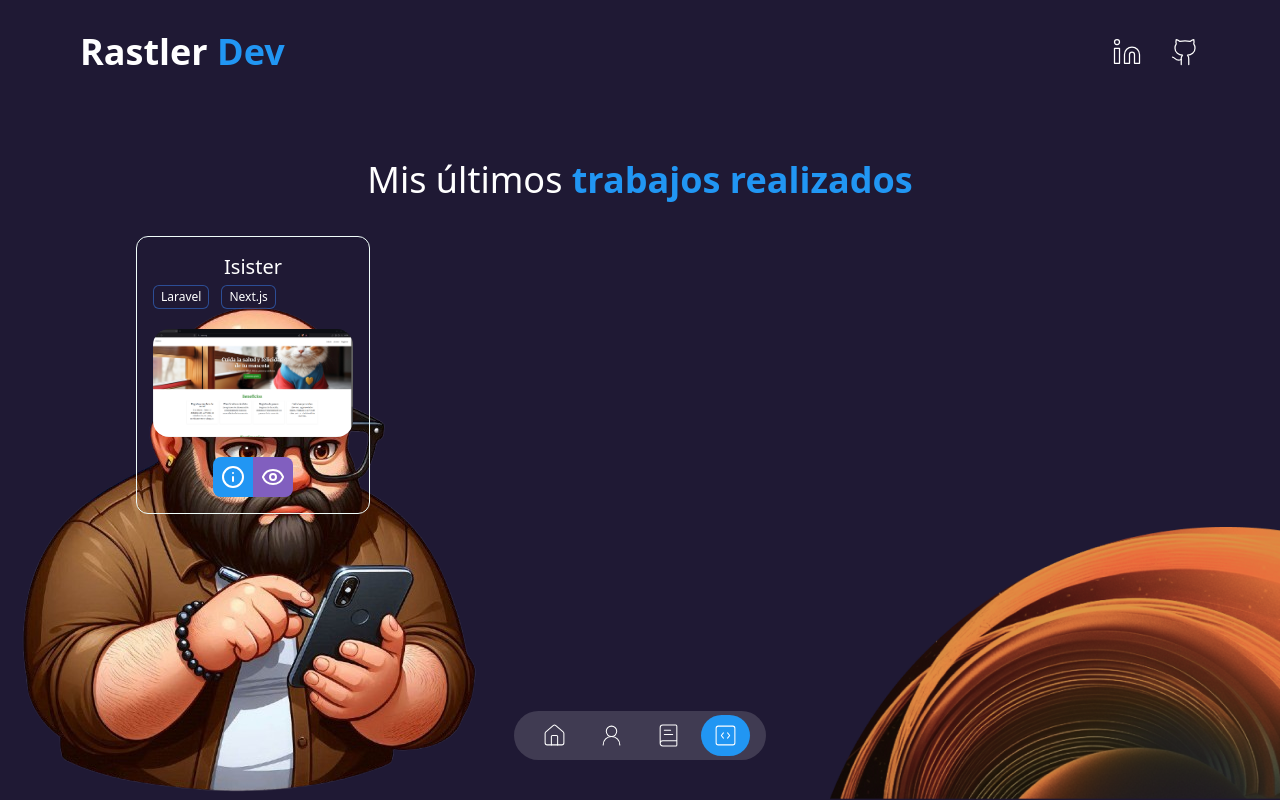
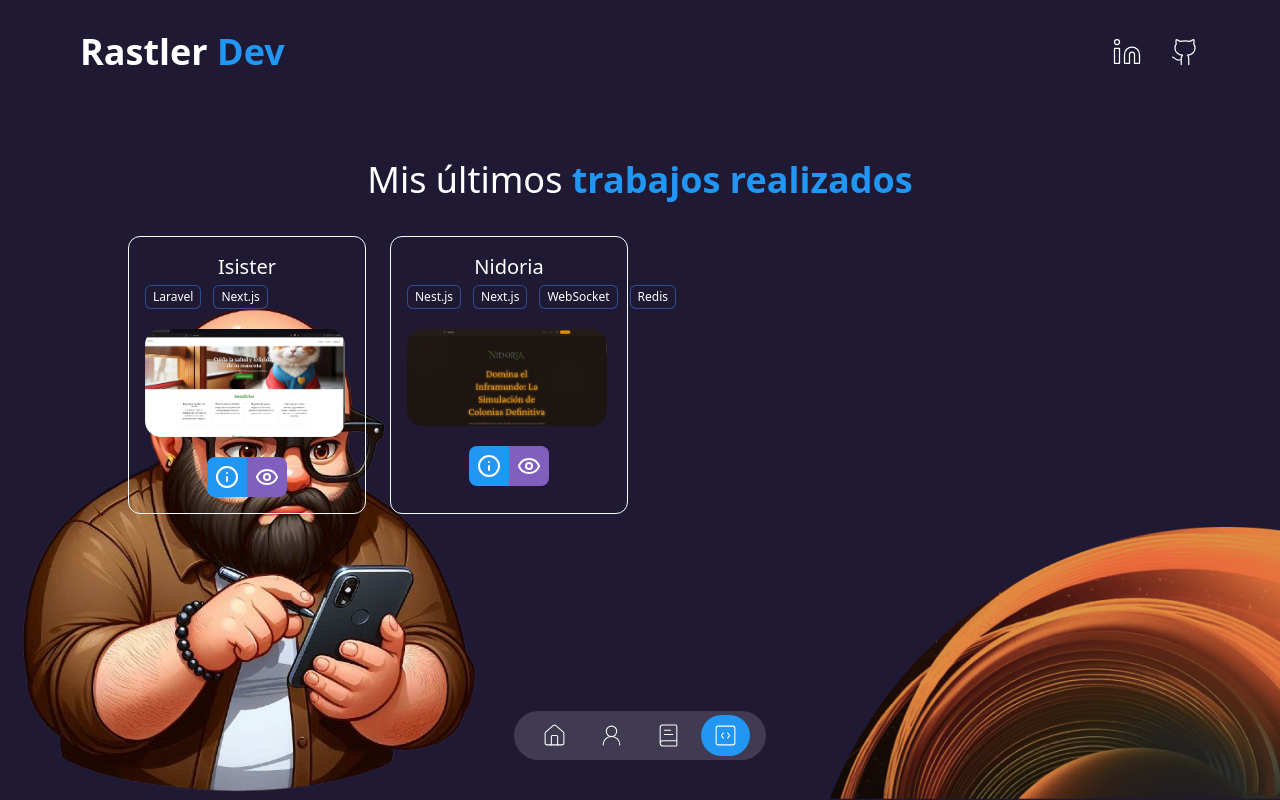
Before and after one commit to Rastler89/portfolio, a Next.js app: page /portfolio in a window 1280 px wide. Built offline with nearby package versions, Linux system fonts and the light colour scheme.

Commit message:
añadido nidoria

```diff
--- a/data.tsx
+++ b/data.tsx
@@ -43,12 +43,12 @@ export const itemsNavbar = [
         title: "Target",
         icon: <CodeSquare size={25} color="#fff" strokeWidth={1} />,
         link: "/portfolio",
-    },
-    /*{
+    },/*
+    {
         id: 5,
-        title: "Home",
+        title: "Hobbie",
         icon: <Speech size={25} color="#fff" strokeWidth={1} />,
-        link: "/blog",
+        link: "http://blog.rastler.dev",
     },*/
 ];
 
@@ -114,7 +114,7 @@ export const dataAboutPage = [
 export const dataCounter = [
     {
         id: 0,
-        endCounter: 7,
+        endCounter: 9,
         text: "Años de experiencia",
         lineRight: true,
         lineRightMobile: true,
@@ -208,15 +208,30 @@ export const dataPortfolio = [
         results: "",
         lecciones: ""
 
-    }
-    /*,
+    },
     {
         id: 2,
-        title: "Desarrollo Web Ágil",
-        image: "/image-2.jpg",
-        urlGithub: "#!",
-        urlDemo: "#!",
-    },
+        slug: "nidoria",
+        title: "Nidoria",
+        type: "web",
+        withDescription: true,
+        status: 1,
+        tecnologies: [
+            { name: "Nest.js" },
+            { name: "Next.js" },
+            { name: "WebSocket" },
+            { name: "Redis" }
+        ],
+        image: "/nidoria.png",
+        urlGithub: "",
+        urlDemo: "https://nidoria.org",
+        description: "Nidoria es un RTS (Estrategia en Tiempo Real) masivo basado en la web donde los jugadores asumen el rol de una hormiga reina con un objetivo claro: expandir su hormiguero hasta convertirlo en un imperio dominante. El juego ocurre en un mundo persistente donde cada decisión cuenta.",
+        objective: "Lograr una experiencia de estrategia profunda y competitiva que sea accesible instantáneamente desde el navegador, priorizando la fluidez de las unidades y la interacción social entre jugadores.",
+        public: "Entusiastas de los juegos de estrategia, fans de los RTS clásicos y jugadores que buscan experiencias competitivas de nicho en plataformas web.",
+        caracteristicas: "Simulación de miles de unidades en tiempo real mediante WebSockets, sistema de recolección de recursos dinámico, conquista de territorios y una arquitectura de servidor optimizada para alta disponibilidad.",
+        results: "Se logró una comunicación bidireccional estable que permite batallas fluidas. La integración de Redis como gestor de estados y eventos temporales permitió reducir drásticamente la carga de la CPU del servidor al eliminar procesos redundantes.",
+        lecciones: "Una de las mayores revelaciones fue sustituir los Crontabs tradicionales por una arquitectura basada en Redis para manejar eventos de tiempo. Esto no solo liberó al servidor, sino que hizo que la lógica de 'ticks' del juego fuera mucho más predecible y escalable."
+    }/*
     {
         id: 3,
         title: "Estrategias Web",
```
Also changed, not shown: public/nidoria.png (added).
